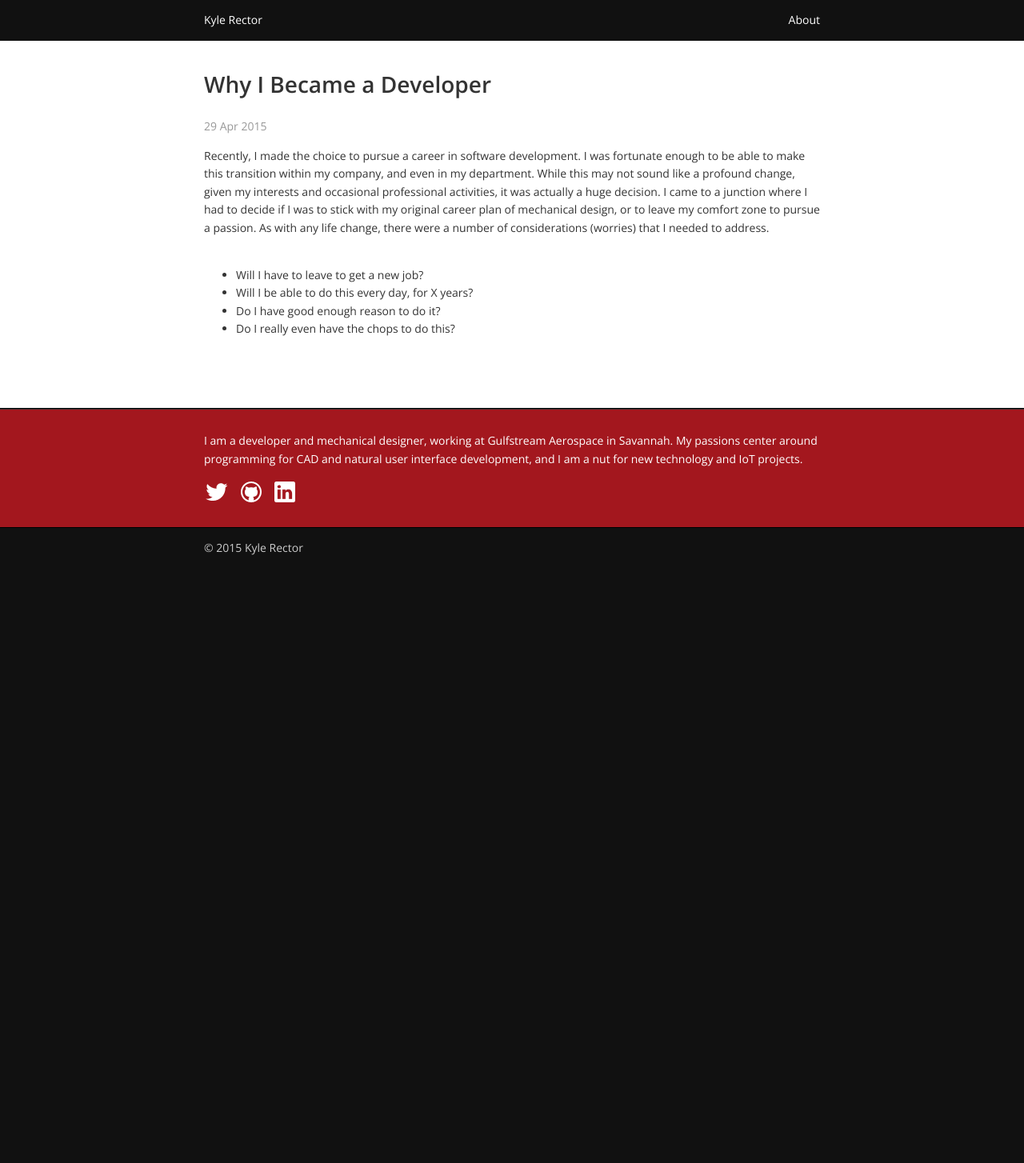
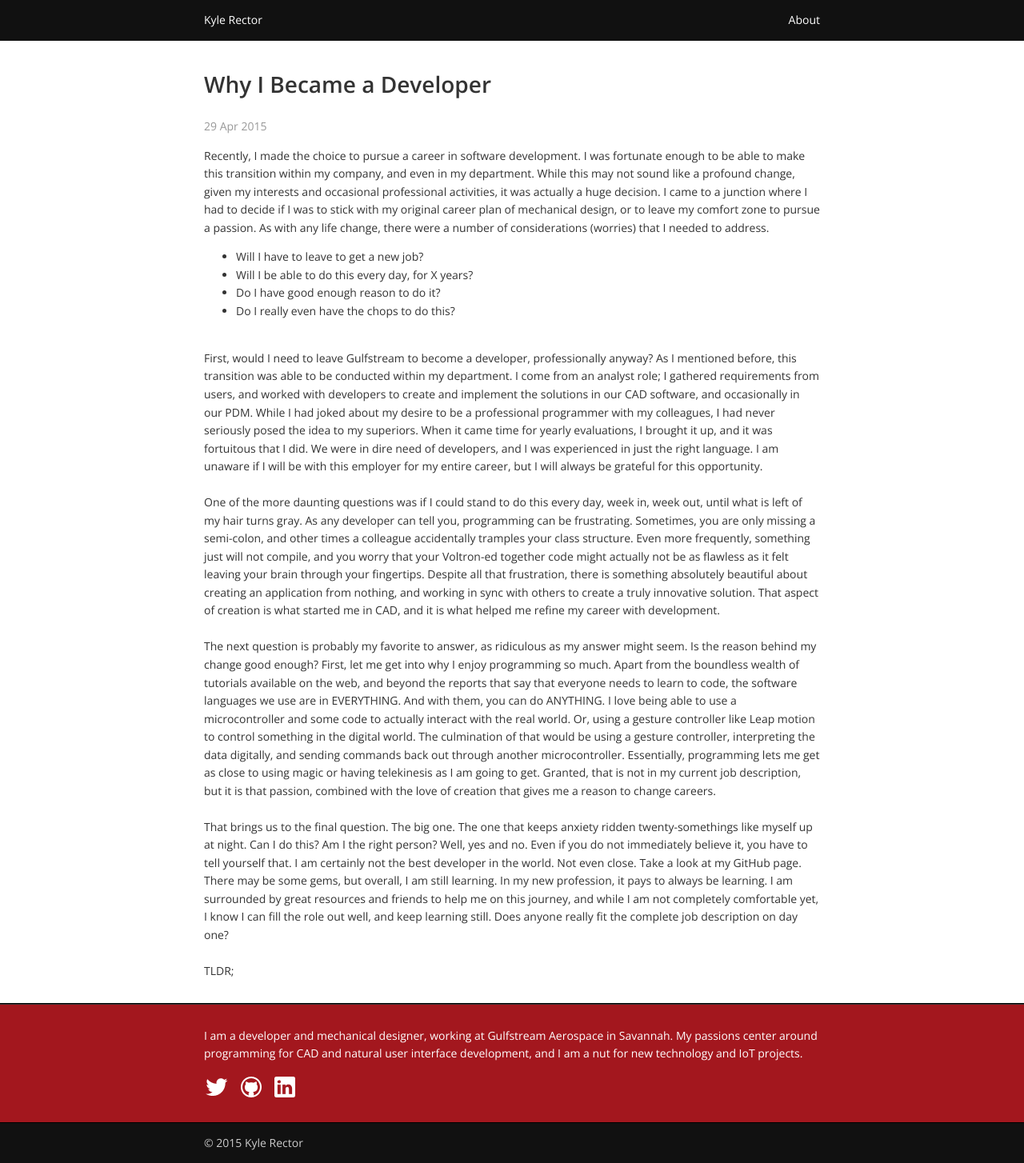
Before and after one commit to KyleARector/KyleARector.github.io, a Jekyll site: the page built from _posts/2015-04-29-Why_Become_A_Developer.md, in a window 1280 px wide. Shown: the whole page at 80% size. Built offline with Jekyll 4.4.1, drawn with Linux system fonts in a browser that asks for light colours; before the commit the page ends 900 px from its top, so only the background shows below that.

Commit message:
Portion 4

```diff
--- a/_posts/2015-04-29-Why_Become_A_Developer.md
+++ b/_posts/2015-04-29-Why_Become_A_Developer.md
@@ -8,12 +8,23 @@ categories: []
 <p>
 Recently, I made the choice to pursue a career in software development. I was fortunate enough to be able to make this transition within my company, and even in my department. While this may not sound like a profound change, given my interests and occasional professional activities, it was actually a huge decision. I came to a junction where I had to decide if I was to stick with my original career plan of mechanical design, or to leave my comfort zone to pursue a passion.
 As with any life change, there were a number of considerations (worries) that I needed to address.
-<br/> <br/>
+<br/>
 <ul>
 	<li>Will I have to leave to get a new job?</li>
 	<li>Will I be able to do this every day, for X years?</li>
 	<li>Do I have good enough reason to do it?</li>
 	<li>Do I really even have the chops to do this?</li>
 </ul>
+<br/>
+First, would I need to leave Gulfstream to become a developer, professionally anyway? As I mentioned before, this transition was able to be conducted within my department. I come from an analyst role; I gathered requirements from users, and worked with developers to create and implement the solutions in our CAD software, and occasionally in our PDM.
+While I had joked about my desire to be a professional programmer with my colleagues, I had never seriously posed the idea to my superiors. When it came time for yearly evaluations, I brought it up, and it was fortuitous that I did. We were in dire need of developers, and I was experienced in just the right language. I am unaware if I will be with this employer for my entire career, but I will always be grateful for this opportunity.
 <br/> <br/>
+One of the more daunting questions was if I could stand to do this every day, week in, week out, until what is left of my hair turns gray. As any developer can tell you, programming can be frustrating. Sometimes, you are only missing a semi-colon, and other times a colleague accidentally tramples your class structure. Even more frequently, something just will not compile, and you worry that your Voltron-ed together code might actually not be as flawless as it felt leaving your brain through your fingertips. Despite all that frustration, there is something absolutely beautiful about creating an application from nothing, and working in sync with others to create a truly innovative solution. That aspect of creation is what started me in CAD, and it is what helped me refine my career with development.
+<br/> <br/>
+The next question is probably my favorite to answer, as ridiculous as my answer might seem. Is the reason behind my change good enough? First, let me get into why I enjoy programming so much. Apart from the boundless wealth of tutorials available on the web, and beyond the reports that say that everyone needs to learn to code, the software languages we use are in EVERYTHING. And with them, you can do ANYTHING.
+I love being able to use a microcontroller and some code to actually interact with the real world. Or, using a gesture controller like Leap motion to control something in the digital world. The culmination of that would be using a gesture controller, interpreting the data digitally, and sending commands back out through another microcontroller. Essentially, programming lets me get as close to using magic or having telekinesis as I am going to get. Granted, that is not in my current job description, but it is that passion, combined with the love of creation that gives me a reason to change careers.
+<br/> <br/>
+That brings us to the final question. The big one. The one that keeps anxiety ridden twenty-somethings like myself up at night. Can I do this? Am I the right person? Well, yes and no. Even if you do not immediately believe it, you have to tell yourself that. I am certainly not the best developer in the world. Not even close. Take a look at my GitHub page. There may be some gems, but overall, I am still learning. In my new profession, it pays to always be learning. I am surrounded by great resources and friends to help me on this journey, and while I am not completely comfortable yet, I know I can fill the role out well, and keep learning still. Does anyone really fit the complete job description on day one?
+<br/> <br/>
+TLDR;<br/>
 </p>
```
